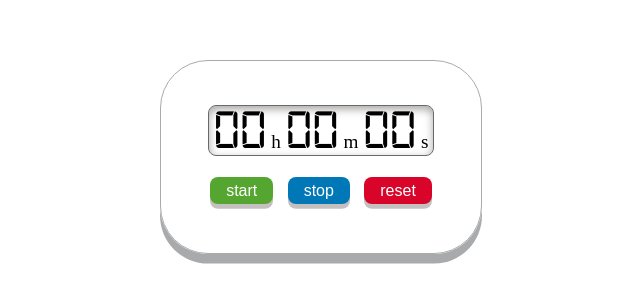
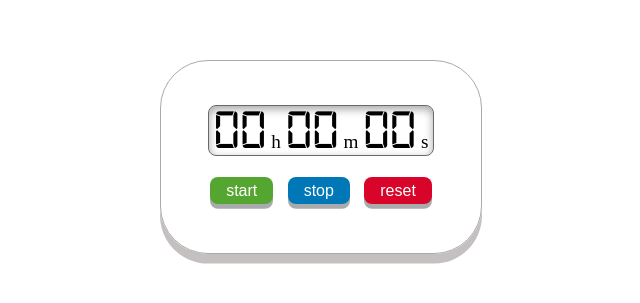
Before and after one commit to soubhagyasethy/stopwatch, a plain HTML site: page index.html in a window 1280 px wide. Shown: the part 243-546 px from the top of the page, without its empty margins (319-959 px from the left). Drawn offline with Linux system fonts and the light colour scheme.

Commit message:
style updated

```diff
--- a/style.css
+++ b/style.css
@@ -22,7 +22,7 @@ body {
     border: 0.1rem solid #a8aaac;
     border-radius: 3rem;
     font-size: larger;
-    box-shadow: 0 0.6rem #a8aaac;
+    box-shadow: 0 0.6rem rgb(197, 192, 192)
     /* box-shadow: 0 0.6rem #adb5bd; */
 }
 
@@ -48,12 +48,12 @@ body {
     color: white;
     border: none;
     border-radius: 0.5rem;
-    box-shadow: 0 0.3rem rgb(197, 192, 192);
+    box-shadow: 0 0.3rem #a8aaac;
     cursor: pointer;
 }
 
 #start:active, #stop:active, #reset:active {
-    box-shadow: 0 0.1rem rgb(179, 172, 172);
+    box-shadow: 0 0.1rem #a8aaac;
     transform: translateY(0.2rem);
 }
 
```
